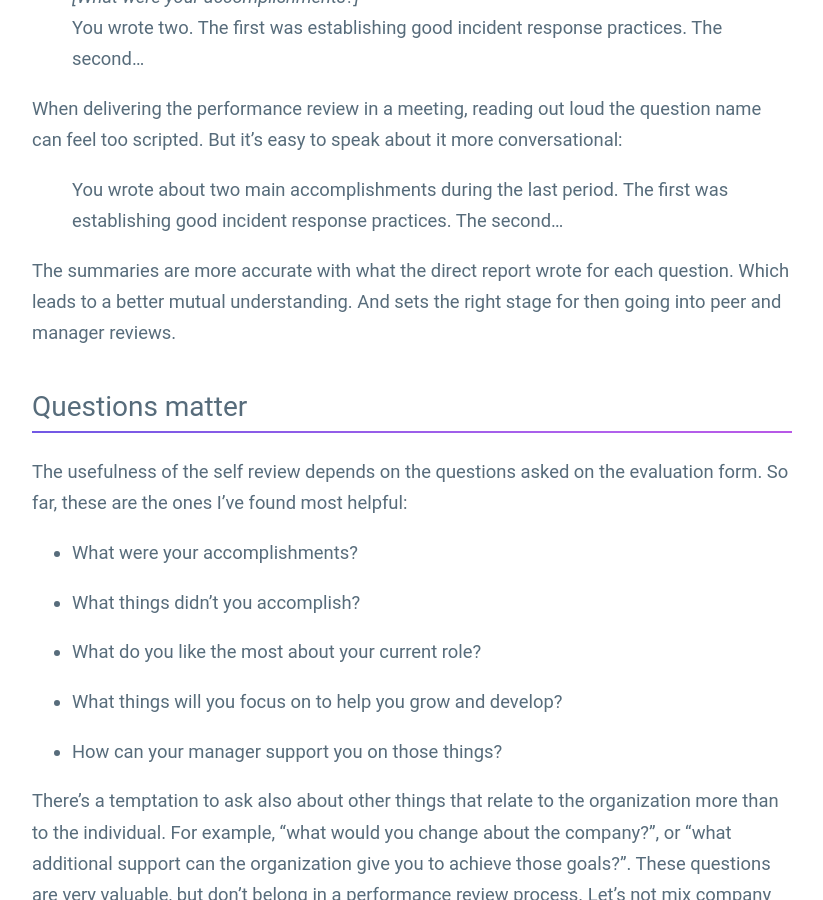
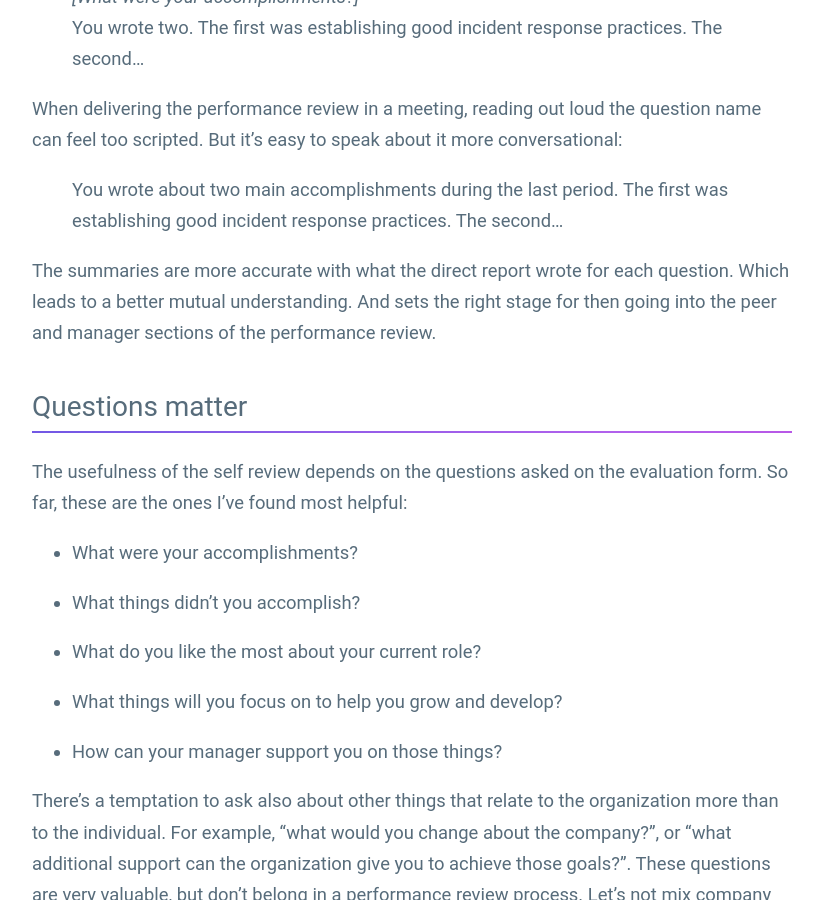
Before and after one commit to guillermodlpa/site, a Jekyll site: the page built from _posts/2021-03-29-better-approach-self-review-in-performance-reviews.markdown, in a window 1280 px wide and 900 px high, scrolled down 1061 px. Shown: the whole window, without its empty margins (228-1051 px from the left). Built offline with Jekyll 4.4.1, drawn with Linux system fonts in a browser that asks for light colours.

Commit message:
Updated Better Approach Self Review In Performance Reviews

```diff
--- a/_posts/2021-03-29-better-approach-self-review-in-performance-reviews.markdown
+++ b/_posts/2021-03-29-better-approach-self-review-in-performance-reviews.markdown
@@ -22,7 +22,7 @@
 
 > You wrote about two main accomplishments during the last period. The first was establishing good incident response practices. The second...
 
-The summaries are more accurate with what the direct report wrote for each question. Which leads to a better mutual understanding. And sets the right stage for then going into peer and manager reviews.
+The summaries are more accurate with what the direct report wrote for each question. Which leads to a better mutual understanding. And sets the right stage for then going into the peer and manager sections of the performance review.
 
 ## Questions matter
 
```
